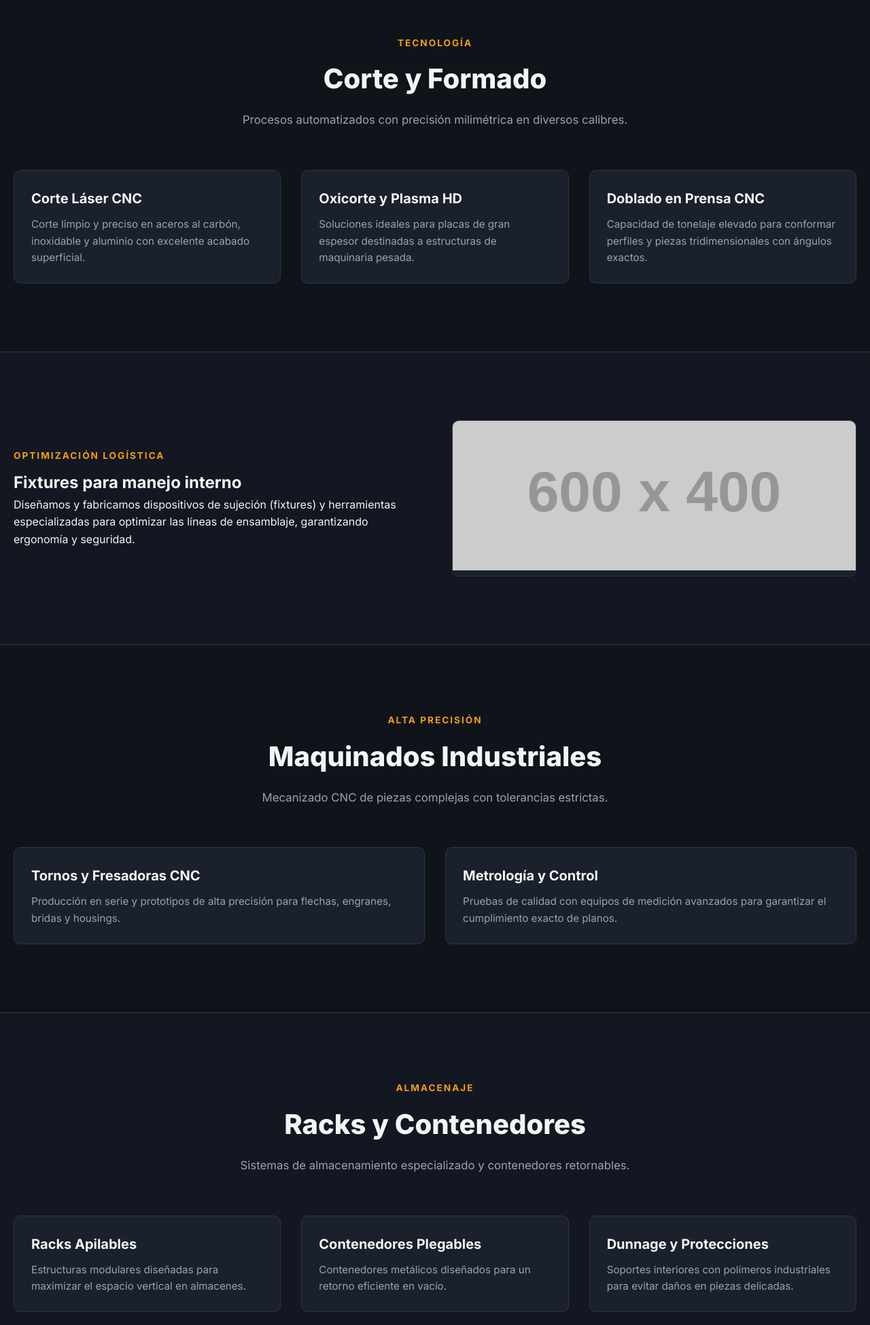
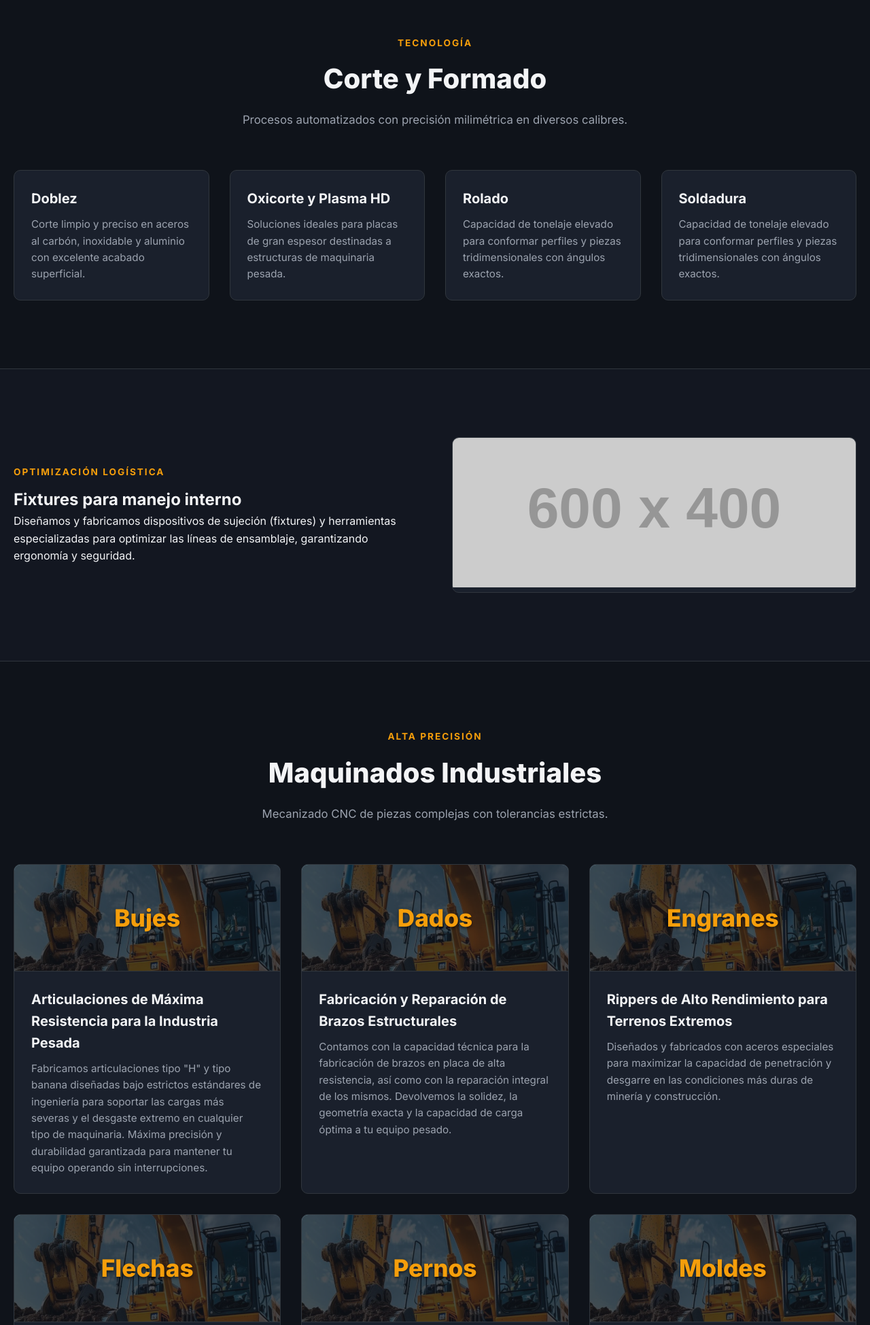
Before and after one commit to LuisRocha56/dinsamonterrey.github.io, a PHP site: page / in a window 1280 px wide. Shown: the part 3017-4966 px from the top of the page at 68% size. Run offline with PHP 8.4, Linux system fonts and the light colour scheme; grey boxes labelled with a size stand in for pictures from a placeholder-image service; some libraries are stand-ins or nearby versions.

Commit message:
cambio en las secciones de Maquinados en el inicio

```diff
--- a/index.html
+++ b/index.html
@@ -226,10 +226,10 @@
             <h2>Corte y Formado</h2>
             <p>Procesos automatizados con precisión milimétrica en diversos calibres.</p>
         </div>
-        <div class="grid-3">
+        <div class="grid-4-columnas">
             <div class="card">
                 <div class="card-body">
-                    <h3>Corte Láser CNC</h3>
+                    <h3>Doblez</h3>
                     <p>Corte limpio y preciso en aceros al carbón, inoxidable y aluminio con excelente acabado superficial.</p>
                 </div>
             </div>
@@ -241,7 +241,13 @@
             </div>
             <div class="card">
                 <div class="card-body">
-                    <h3>Doblado en Prensa CNC</h3>
+                    <h3>Rolado</h3>
+                    <p>Capacidad de tonelaje elevado para conformar perfiles y piezas tridimensionales con ángulos exactos.</p>
+                </div>
+            </div>
+            <div class="card">
+                <div class="card-body">
+                    <h3>Soldadura</h3>
                     <p>Capacidad de tonelaje elevado para conformar perfiles y piezas tridimensionales con ángulos exactos.</p>
                 </div>
             </div>
@@ -270,18 +276,73 @@
             <p>Mecanizado CNC de piezas complejas con tolerancias estrictas.</p>
         </div>
         <div class="grid-3">
+
+            <!-- Tarjeta 1: Bujes -->
             <div class="card">
+                <div class="card-header-img" style="background-image: url('src/images/articulaciones.jpg');">
+                    <h2>Bujes</h2>
+                </div>
                 <div class="card-body">
-                    <h3>Tornos y Fresadoras CNC</h3>
-                    <p>Producción en serie y prototipos de alta precisión para flechas, engranes, bridas y housings.</p>
+                    <h3>Articulaciones de Máxima Resistencia para la Industria Pesada</h3>
+                    <p>Fabricamos articulaciones tipo "H" y tipo banana diseñadas bajo estrictos estándares de ingeniería para soportar las cargas más severas y el desgaste extremo en cualquier tipo de maquinaria. Máxima precisión y durabilidad garantizada para mantener tu equipo operando sin interrupciones.</p>
                 </div>
             </div>
+
+            <!-- Tarjeta 2: Dados -->
             <div class="card">
+                <div class="card-header-img" style="background-image: url('src/images/articulaciones.jpg');">
+                    <h2>Dados</h2>
+                </div>
                 <div class="card-body">
-                    <h3>Metrología y Control</h3>
-                    <p>Pruebas de calidad con equipos de medición avanzados para garantizar el cumplimiento exacto de planos.</p>
+                    <h3>Fabricación y Reparación de Brazos Estructurales</h3>
+                    <p>Contamos con la capacidad técnica para la fabricación de brazos en placa de alta resistencia, así como con la reparación integral de los mismos. Devolvemos la solidez, la geometría exacta y la capacidad de carga óptima a tu equipo pesado.</p>
                 </div>
             </div>
+
+            <!-- Tarjeta 3: Engranes -->
+            <div class="card">
+                <div class="card-header-img" style="background-image: url('src/images/articulaciones.jpg');">
+                    <h2>Engranes</h2>
+                </div>
+                <div class="card-body">
+                    <h3>Rippers de Alto Rendimiento para Terrenos Extremos</h3>
+                    <p>Diseñados y fabricados con aceros especiales para maximizar la capacidad de penetración y desgarre en las condiciones más duras de minería y construcción.</p>
+                </div>
+            </div>
+
+            <!-- Tarjeta 4: Flechas -->
+            <div class="card">
+                <div class="card-header-img" style="background-image: url('src/images/articulaciones.jpg');">
+                    <h2>Flechas</h2>
+                </div>
+                <div class="card-body">
+                    <h3>Cucharones y Baldes de Alta Durabilidad</h3>
+                    <p>Desarrollamos cucharones reforzados para excavadoras y cargadores frontales, adaptados a las necesidades específicas de carga y abrasión de tu operación.</p>
+                </div>
+            </div>
+
+            <!-- Tarjeta 5: Pernos -->
+            <div class="card">
+                <div class="card-header-img" style="background-image: url('src/images/articulaciones.jpg');">
+                    <h2>Pernos</h2>
+                </div>
+                <div class="card-body">
+                    <h3>Cuchillas y Adaptadores de Desgaste</h3>
+                    <p>Componentes de corte fabricados con tratamientos térmicos especializados para resistir la abrasión severa y proteger los puntos de mayor fricción.</p>
+                </div>
+            </div>
+
+            <!-- Tarjeta 6: Moldes  -->
+            <div class="card">
+                <div class="card-header-img" style="background-image: url('src/images/articulaciones.jpg');">
+                    <h2>Moldes</h2>
+                </div>
+                <div class="card-body">
+                    <h3>Zancos y Soportes Estructurales Reforzados</h3>
+                    <p>Fabricados con precisión y materiales de primera calidad para soportar exigencias de nivelación y soporte en equipos e infraestructura industrial.</p>
+                </div>
+            </div>
+
         </div>
     </section>
 
--- a/style.css
+++ b/style.css
@@ -474,3 +474,9 @@ footer p {
     font-weight: 800;
     text-shadow: 0 2px 4px rgba(0, 0, 0, 0.6);
 }
+
+.grid-4-columnas {
+    display: grid;
+    grid-template-columns: repeat(auto-fit, minmax(250px, 1fr));
+    gap: 30px;
+}
```
